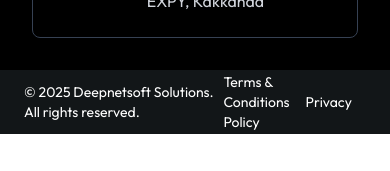
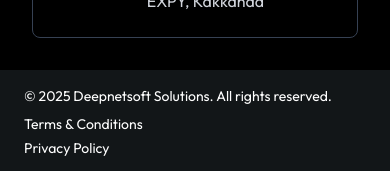
Before and after one commit to NithinRavi09/menu-management-system, a React (Vite) app in the folder client/: page /Menu in a window 390 px wide. Shown: the part 1689-1860 px from the top of the page. Before the commit the page ends 1823 px from the top, so only its background shows below. Built offline with nearby package versions, Linux system fonts and the light colour scheme; no server answers.

Commit message:
final commit

```diff
--- a/client/src/components/Footer.jsx
+++ b/client/src/components/Footer.jsx
@@ -2,11 +2,9 @@ import React from 'react';
 
 const Footer = () => {
   return (
-    <div className='bg-[#121618] flex justify-between items-center w-full h-16 px-6'>
-      <p className='text-white text-sm'>
-        © 2025 Deepnetsoft Solutions. All rights reserved.
-      </p>
-      <div className='text-white text-sm space-x-4'>
+    <div className='bg-[#121618] flex flex-col md:flex-row justify-between items-start md:items-center w-full h-auto md:h-16 px-6 py-4 gap-2 text-white text-sm'>
+      <p>© 2025 Deepnetsoft Solutions. All rights reserved.</p>
+      <div className='space-x-0 md:space-x-4 flex flex-col md:flex-row gap-1 md:gap-0'>
         <span className='cursor-pointer hover:underline'>Terms & Conditions</span>
         <span className='cursor-pointer hover:underline'>Privacy Policy</span>
       </div>
--- a/client/src/components/ShowMenu.jsx
+++ b/client/src/components/ShowMenu.jsx
@@ -31,6 +31,7 @@ const ShowMenu = () => {
         `${import.meta.env.VITE_API_BASE_URL}/api/addMenu`,
         formData
       );
+      toast.success("Menu added successfully...")
       setFormData({ name: "", description: "" });
       setShowForm(false);
       fetchMenus();
--- a/client/src/pages/Items.jsx
+++ b/client/src/pages/Items.jsx
@@ -1,6 +1,7 @@
 import React, { useEffect, useState } from "react";
 import { assets } from "../assets/assets";
 import { useParams } from "react-router-dom";
+import toast from "react-hot-toast";
 
 const Items = () => {
   const { menuId } = useParams();
@@ -57,6 +58,7 @@ const Items = () => {
         }
       );
 
+      toast.success("Item added successfully...")
       if (!response.ok) {
         const error = await response.json();
         throw new Error(error.message);
```
